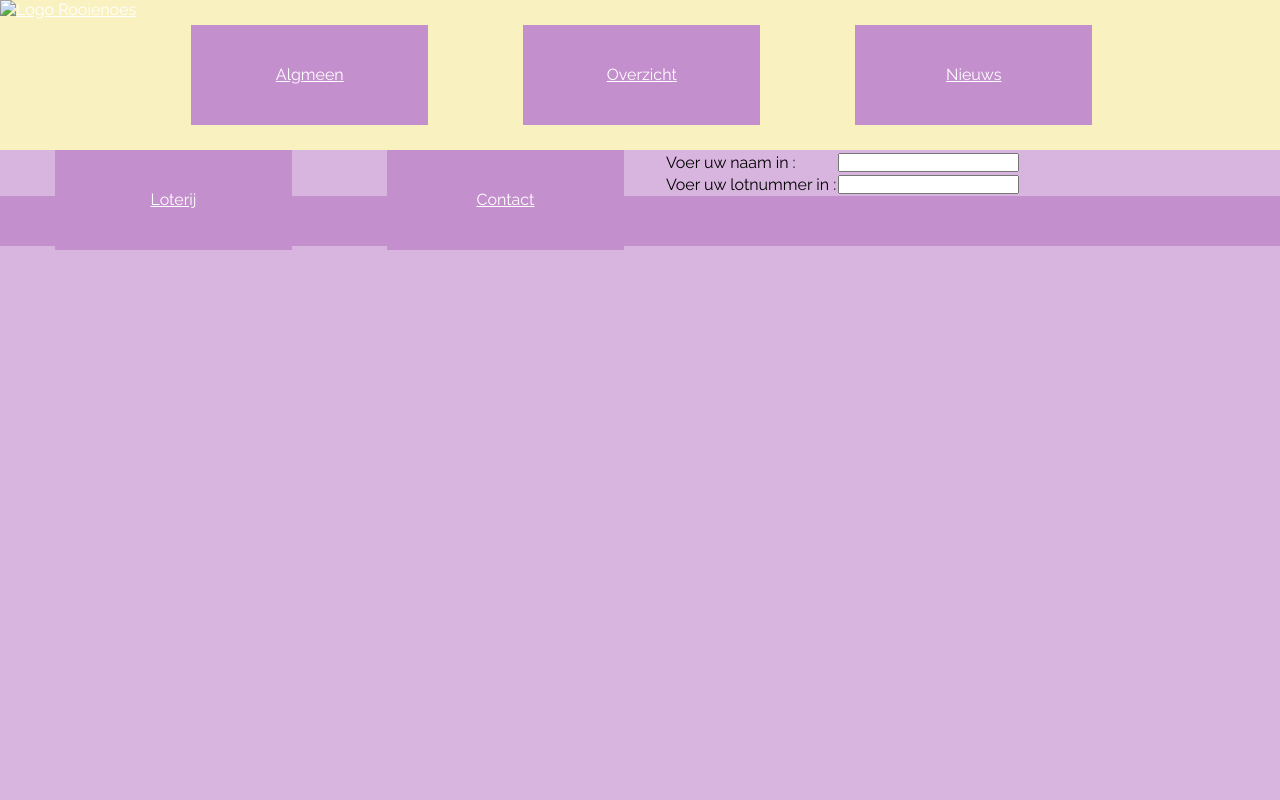
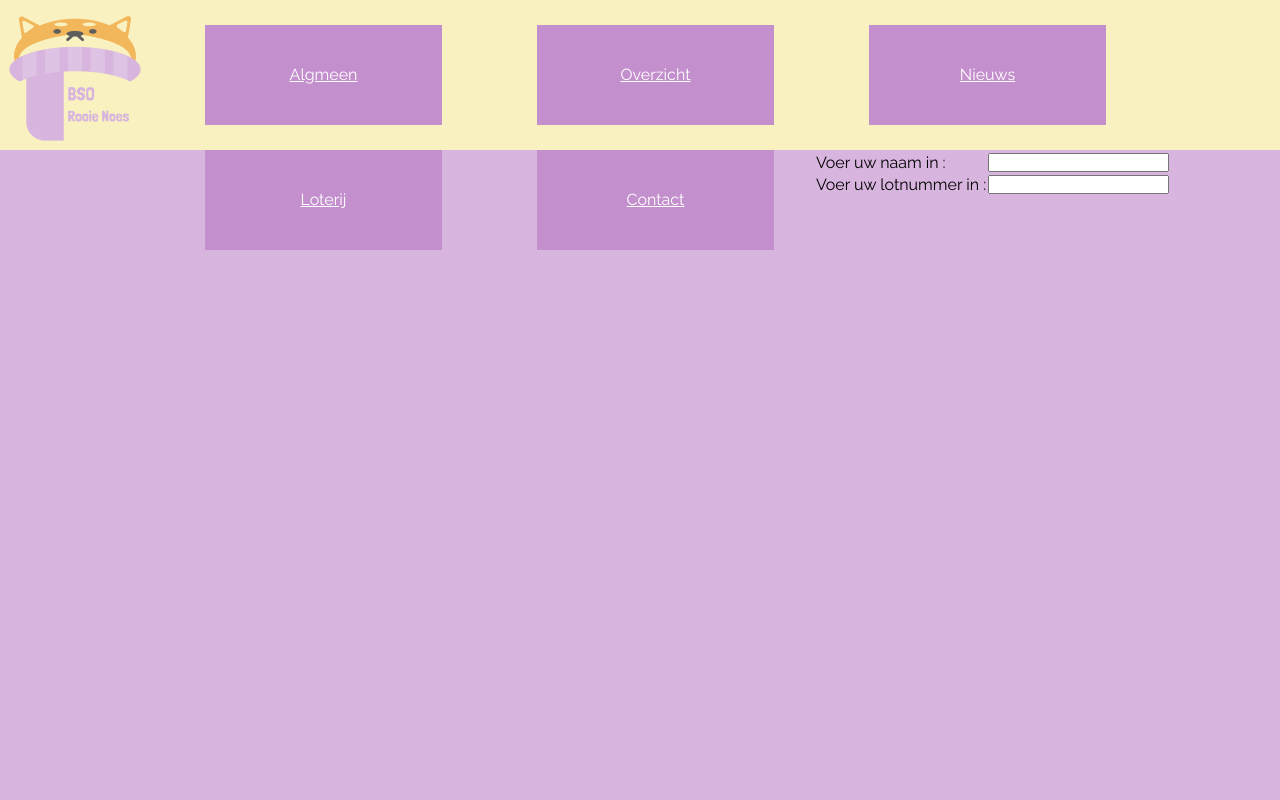
Before and after one commit to lucasovje/Rooi-noes, a plain HTML site: page Website/Pages/lottery.html in a window 1280 px wide. Shown: the top 800 px of the page. Drawn offline with Linux system fonts and the light colour scheme; files that its build step writes are made by us from their sources.

Commit message:
Aanpassingen Loterij & Contact
Fixen van de menu in Contact & Loterij
geen Javascript

```diff
--- a/Website/Pages/lottery.html
+++ b/Website/Pages/lottery.html
@@ -7,7 +7,7 @@
         <link rel=stylesheet href="../Resources/Styling/lottery.css" type="text/css">
         <!--<link rel=stylesheet href="../Resources/Styling/index.css" type="text/css">-->
         <link href="https://fonts.googleapis.com/css?family=Raleway&display=swap" rel="stylesheet">
-        <link rel="stylesheet" href="Resources/Styling/Header&Footer.css" type="text/css">
+        <link rel="stylesheet" href="../Resources/Styling/Header&Footer.css" type="text/css">
         <title>
             Buitenschoolse Opvang Rooie Noes
         </title>
@@ -17,13 +17,13 @@
         <header>
             <ul>
                 <li>
-                    <a href="Index.html"><img src="Resources/Images/rooienoes_logo_transparent.png" id="logo" alt="Logo Rooienoes"></a>
+                    <a href="Index.html"><img src="../Resources/Images/rooienoes_logo_transparent.png" id="logo" alt="Logo Rooienoes"></a>
                 </li>
-                <li><a class="link" href="Pages/Algemeen.html"><p>Algmeen</p></a></li>
-                <li><a class="link" href="Pages/overzicht.html"><p>Overzicht</p></a></li>
-                <li><a class="link" href="Pages/nieuws.html"><p>Nieuws</p></a></li>
-                <li><a class="link" href="Pages/lottery.html"><p>Loterij</p></a></li>
-                <li><a class="link" href="Pages/contact.html"><p>Contact</p></a></li>
+                <li><a class="link" href="../Pages/Algemeen.html"><p>Algmeen</p></a></li>
+                <li><a class="link" href="../Pages/overzicht.html"><p>Overzicht</p></a></li>
+                <li><a class="link" href="../Pages/nieuws.html"><p>Nieuws</p></a></li>
+                <li><a class="link" href="../Pages/lottery.html"><p>Loterij</p></a></li>
+                <li><a class="link" href="../Pages/contact.html"><p>Contact</p></a></li>
             </ul>
         </header>
 
--- a/Website/Resources/Styling/lottery.css
+++ b/Website/Resources/Styling/lottery.css
@@ -4,6 +4,9 @@ body
     font-family: 'Raleway', sans-serif;
     align-items: center;
 }
+main{
+    height: 800px;
+}
 
 .input{
     border: 2px solid red;
```
Also changed, not shown: Website/Pages/contact.html (+7 -7 lines), 2 other files.
